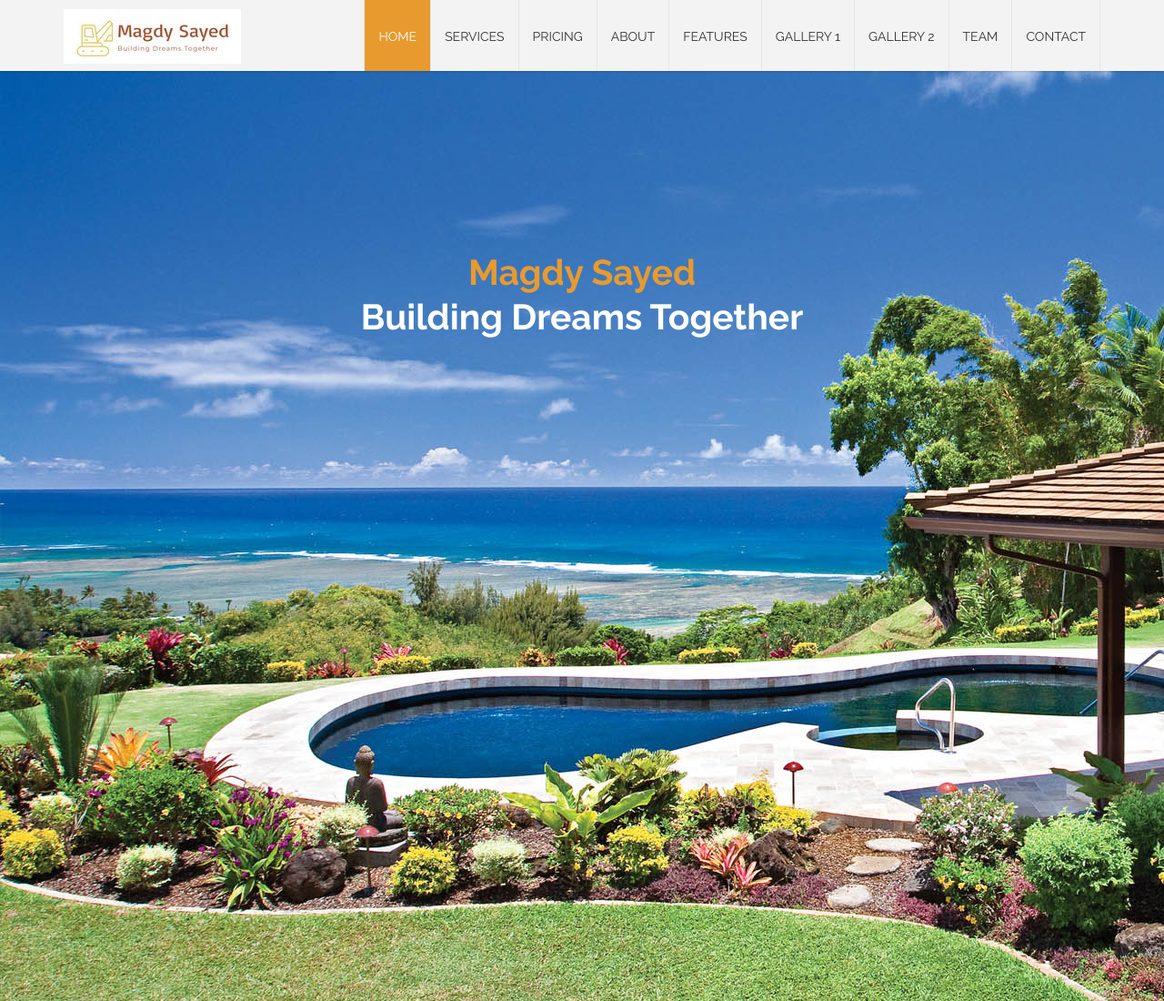
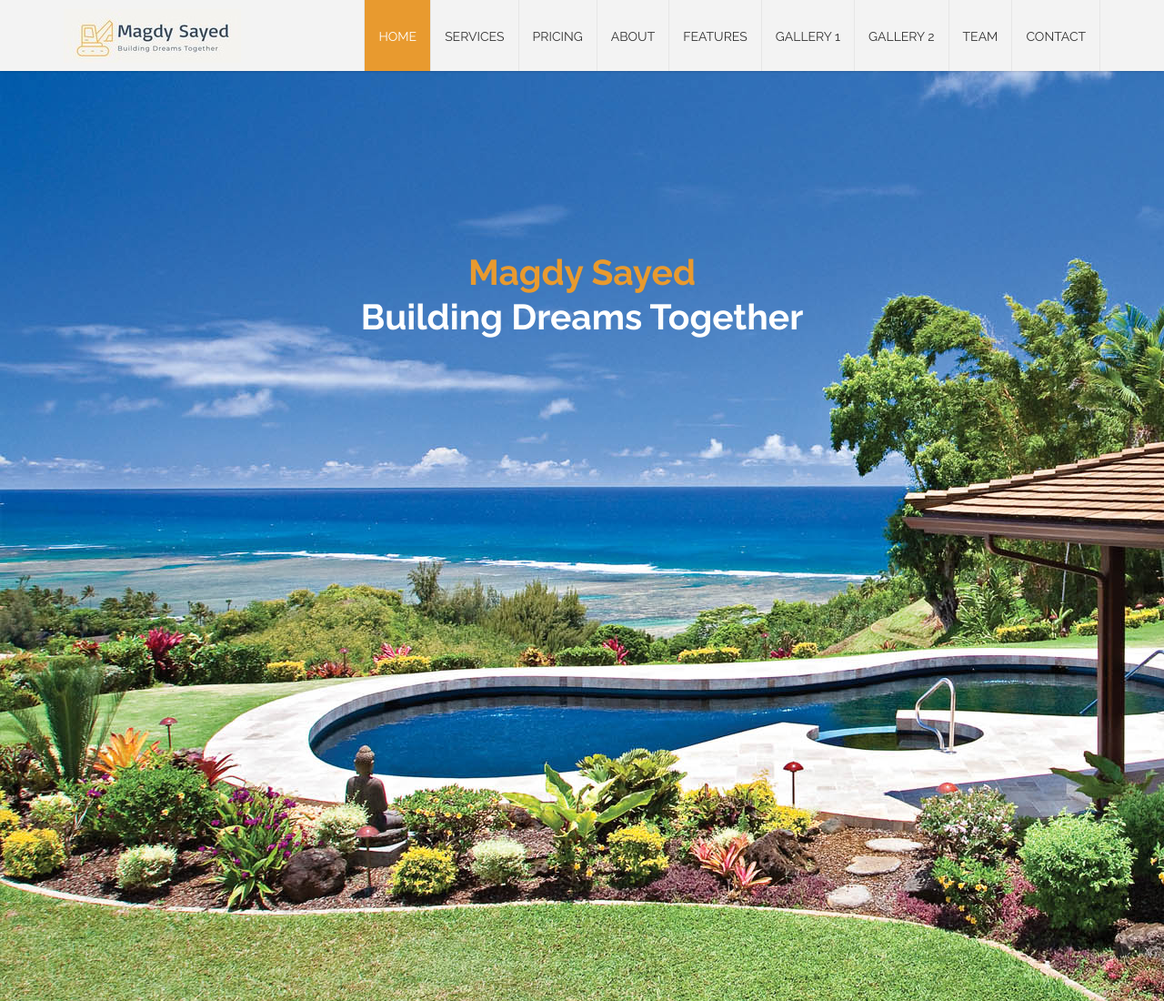
Before and after one commit to we-magdy/we-magdy.github.io, a plain HTML site: page index.html in a window 1280 px wide. Shown: the top 1100 px of the page at 91% size. Drawn offline with nearby package versions, Linux system fonts and the light colour scheme.

Commit message:
Update logo in navbar

```diff
--- a/index.html
+++ b/index.html
@@ -31,7 +31,7 @@
                         <span class="icon-bar"></span>
                         <span class="icon-bar"></span>
                     </button>
-                    <a class="navbar-brand" href="index.html"><img src="images/magdy_wix_logo2.png" alt="logo"></a>
+                    <a class="navbar-brand" href="index.html"><img src="images/magdy_wix_logo3.png" alt="logo"></a>
                 </div>
 
                 <div class="collapse navbar-collapse navbar-right">
```
Also changed, not shown: images/magdy_wix_logo3.png (added).
